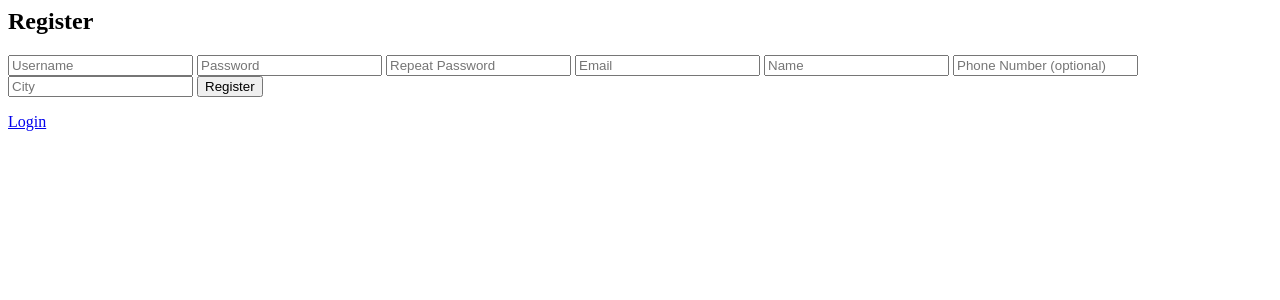
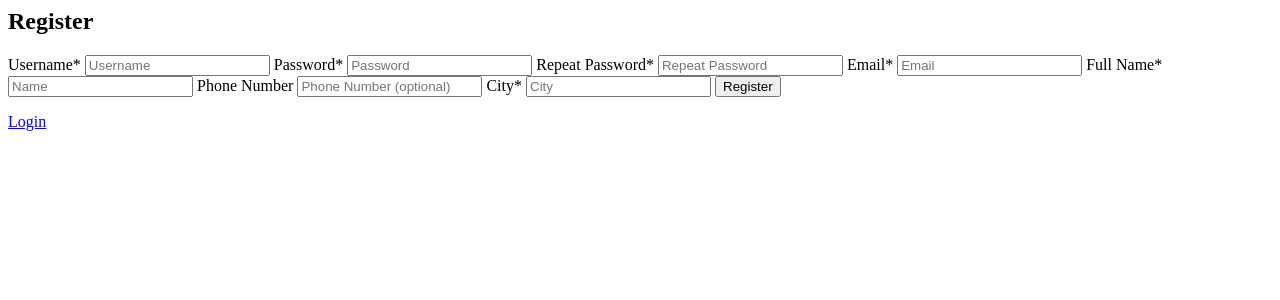
Before and after one commit to dominguesgm/feup-ltw, a PHP site: page /register.php in a window 1280 px wide. Shown: the top 300 px of the page. Run offline with PHP 8.4, Linux system fonts and the light colour scheme; some libraries are stand-ins or nearby versions.

Commit message:
added warning messages to login and register

```diff
--- a/login.php
+++ b/login.php
@@ -8,6 +8,7 @@
   </head>
   <body>
     <h2>Login</h2>
+    <div id="error"></div>
       <form class="login">
         <input name="username" type="text" placeholder="Username"/>
         <input name="password" type="password" placeholder="Password"/>
--- a/register.php
+++ b/register.php
@@ -8,13 +8,21 @@
   </head>
   <body>
     <h2>Register</h2>
+    <div id="error"></div>
       <form class="register">
+        <label>Username*</label>
         <input name="username" type="text" placeholder="Username"/>
+        <label>Password*</label>
         <input name="password" type="password" placeholder="Password"/>
+        <label>Repeat Password*</label>
         <input name="passcheck" type="password" placeholder="Repeat Password" />
+        <label>Email*</label>
         <input name="email" type="email" placeholder="Email"/>
-        <input name="fullName" type="text" placeholder="Name"/>
+        <label>Full Name*</label>
+        <input name="name" type="text" placeholder="Name"/>
+        <label>Phone Number</label>
         <input name="phoneNumber" type="text" placeholder="Phone Number (optional)"/>
+        <label>City*</label>
         <input name="city" type="text" placeholder="City"/>
         <input name="register" type="submit" value="Register"/>
       </form>
--- a/scripts/authentication.js
+++ b/scripts/authentication.js
@@ -24,6 +24,10 @@ $("form.login").on('submit', function(e){
       var json = JSON.parse(html);
       if("success" in json)
         window.location.replace("index.php");
+      else {
+        if("error" in json)
+          $("div#error").html(json['error']);
+      }
     });
   }
   // TODO print error messages
@@ -37,13 +41,12 @@ $("form.register").on('submit', function(e){
       values[this.name] = $(this).val();
   });
 
-  if(values["password"] != values['passcheck']){
-    // TODO passwords do not match response
-    alert("Passwords do not match");
-    return;
-  }
-
   if(values["username"] != "" && values["password"] != "" && values["city"] != "" && values["name"] != "" && values["email"] != ""){
+    if(values["password"] != values['passcheck']){
+      // TODO passwords do not match response
+      $("div#error").html("Passwords do not match");
+      return;
+    }
     $.ajax({
       type: "post",
       url: "database/action_register.php",
@@ -54,7 +57,11 @@ $("form.register").on('submit', function(e){
       var json = JSON.parse(html);
       if("success" in json)
         window.location.replace("index.php");
+      if("error" in json)
+        $("div#error").html(json['error']);
     });
+  } else {
+    $("div#error").html("Elements with an * in front are required");
   }
   // TODO print error messages
 });
```
Also changed, not shown: database/database.db.
